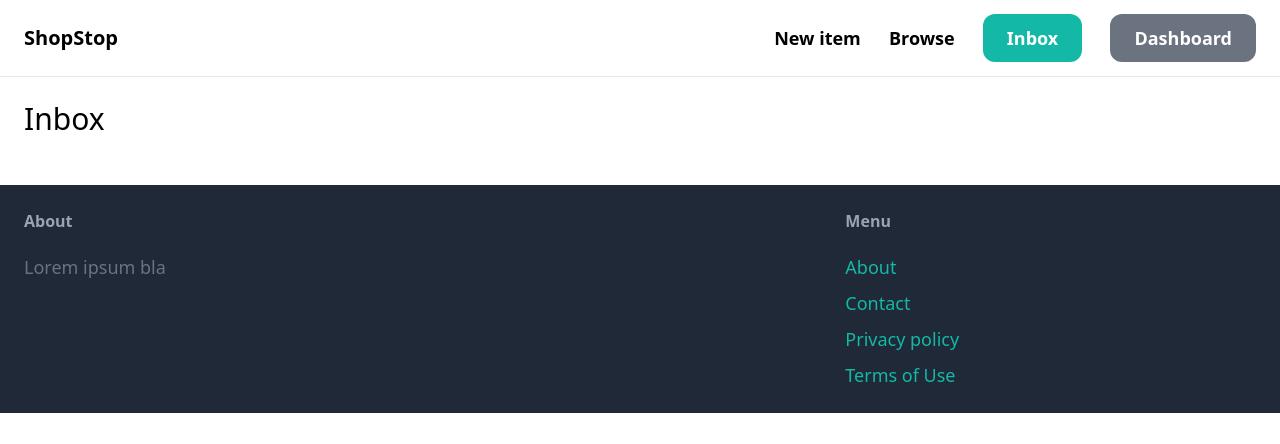
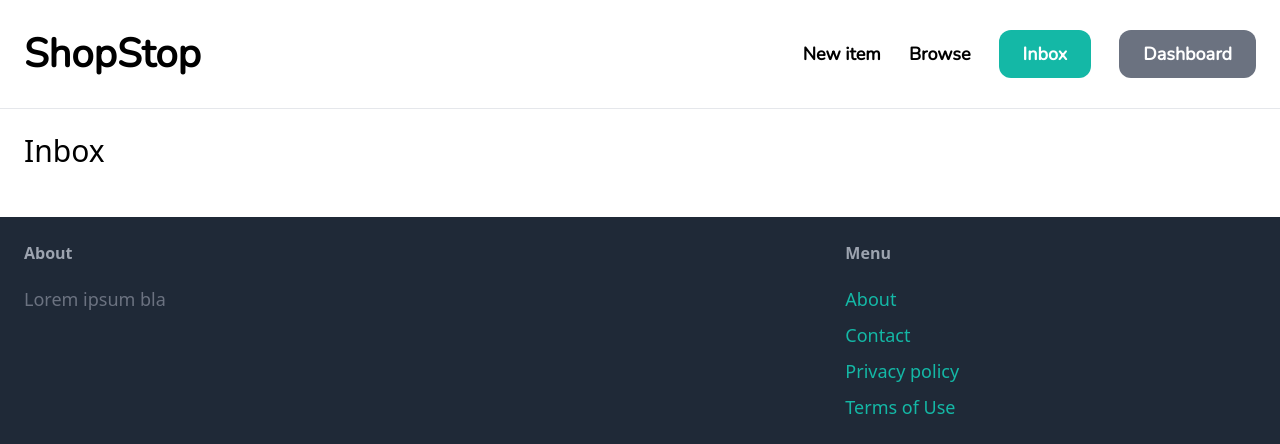
Before and after one commit to noahfajarda/Django-Full-Stack, a Django app: page /inbox/ in a window 1280 px wide. Shown: the top 444 px of the page. Run offline with Django 4.2, Linux system fonts and the light colour scheme; a user stored in the database is signed in; data that the repository does not hold is empty; some libraries are stand-ins or nearby versions.

Commit message:
added static css file

```diff
--- /dev/null
+++ b/core/static/css/base.css
@@ -0,0 +1,15 @@
+@import url('https://fonts.googleapis.com/css2?family=Noto+Sans&family=Nunito&display=swap');
+
+.header {
+  font-family: 'Noto Sans', sans-serif;
+  font-family: 'Nunito', sans-serif;
+}
+
+.title {
+  font-size: 40px;
+  transition: color 0.2s ease-in-out;
+}
+
+.title:hover {
+  color: teal;
+}
--- a/core/templates/core/base.html
+++ b/core/templates/core/base.html
@@ -8,11 +8,15 @@
 
     <script src="https://cdn.tailwindcss.com"></script>
 
+    {% load static %}
+
+    <link rel="stylesheet" href="{% static 'css/base.css' %}">
+
     <title>ShopStop | {% block title %}{% endblock %}</title>
   </head>
   <body>
-    <nav class="py-6 px-6 flex justify-between items-center border-b border-gray-200">
-      <a href="/" class="text-xl font-semibold">ShopStop</a>
+    <nav class="header py-6 px-6 flex justify-between items-center border-b border-gray-200">
+      <a href="/" class="title font-semibold">ShopStop</a>
       <div class="space-x-6">
         <a href="{% url 'item:new' %}" class="text-lg font-semibold hover:text-gray-500">New item</a>
         <a href="{% url 'item:items' %}" class="text-lg font-semibold hover:text-gray-500">Browse</a>
```
